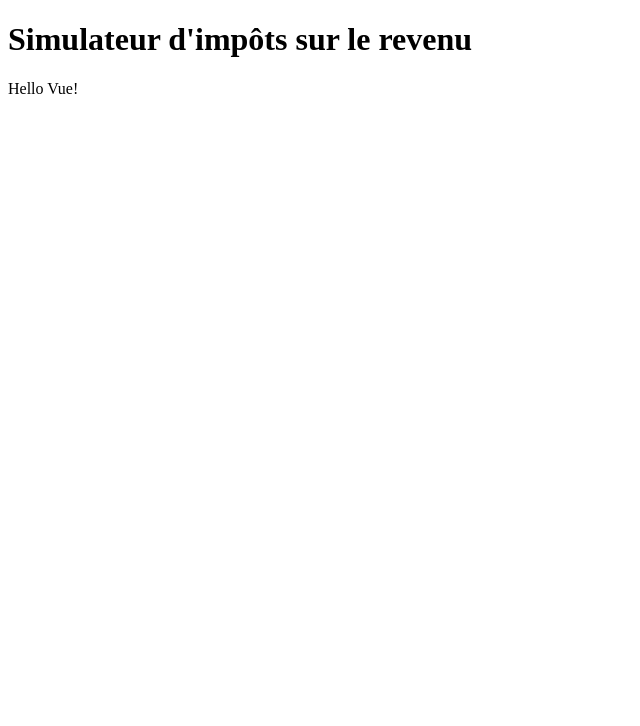
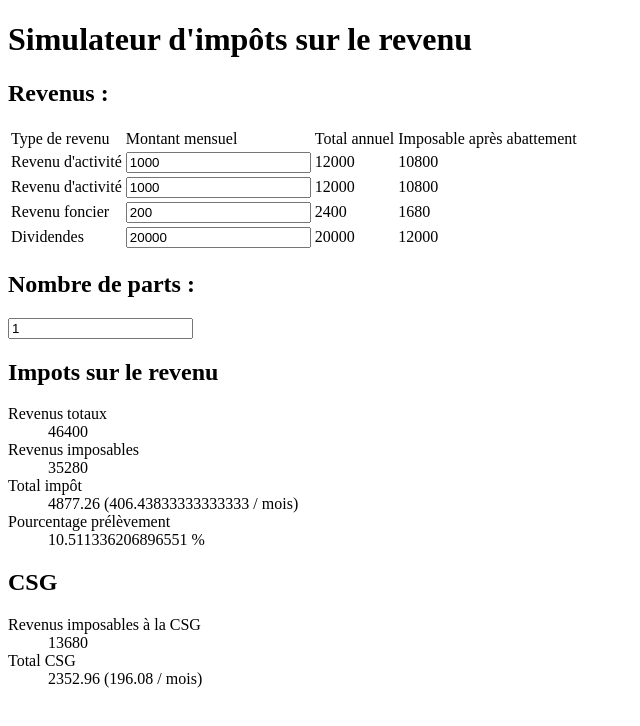
Before and after one commit to glacasa/simulateur-impots, a plain HTML site: page index.html in a window 1280 px wide. Shown: the whole page, without its empty margins (0-640 px from the left). Drawn offline with Linux system fonts and the light colour scheme.

Commit message:
Calcul des impots

```diff
--- a/impots.js
+++ b/impots.js
@@ -1,7 +1,77 @@
+var app = new Vue({
+  el: "#app",
+  data: {
+    revenus: [
+      new Salaire(1000),
+      new Salaire(1000),
+      new Loyer(200),
+      new Dividende(20000)
+    ],
+    parts: 1,
+    bareme: [
+      // Barème 2018
+      // https://fr.wikipedia.org/wiki/Bar%C3%A8mes_de_l%27imp%C3%B4t_sur_le_revenu_en_France
+      { min: 0, max: 9807, taux: 0 },
+      { min: 9807, max: 27086, taux: 0.14 },
+      { min: 27086, max: 72617, taux: 0.3 },
+      { min: 72617, max: 153783, taux: 0.41 },
+      { min: 153783, max: Number.MAX_VALUE, taux: 0.45 }
+    ]
+  },
+  computed: {
+    revenusTotaux: function() {
+      let total = 0;
+      for (let i = 0; i < this.revenus.length; i++) {
+        total += this.revenus[i].montantAnnuel();
+      }
+      return total;
+    },
+    totalImposable: function() {
+      let total = 0;
+      for (let i = 0; i < this.revenus.length; i++) {
+        total += this.revenus[i].montantImposable();
+      }
+      return total;
+    },
+    totalImposableCsg: function() {
+      let total = 0;
+      for (let i = 0; i < this.revenus.length; i++) {
+        if (this.revenus[i].csg) {
+          total += this.revenus[i].montantImposable();
+        }
+      }
+      return total;
+    },
 
-var app = new Vue({
-    el: '#app',
-    data: {
-      message: 'Hello Vue!'
+    imposableParPart() {
+      return this.totalImposable / this.parts;
+    },
+
+    montantImpotParPart() {
+      let total = 0;
+      var imposable = this.imposableParPart;
+      for (let i = 0; i < this.bareme.length; i++) {
+        let tranche = this.bareme[i];
+        if (imposable > tranche.min) {
+          let max = imposable;
+          if (imposable > tranche.max) {
+            max = tranche.max;
+          }
+          total += (max - tranche.min) * tranche.taux;
+        }
+      }
+      return total;
+    },
+    montantTotalImpot() {
+      return this.montantImpotParPart * this.parts;
+    },
+
+    montantTotalCsg(){
+        return this.totalImposableCsg * 0.172;
+    },
+
+    pourcentagePrelevement() {
+      return (this.montantTotalImpot / this.revenusTotaux) * 100;
     }
-  })
+  }
+});
--- a/index.html
+++ b/index.html
@@ -8,10 +8,50 @@
     <h1>Simulateur d'impôts sur le revenu</h1>
 
     <div id="app">
-        {{ message }}
+      <h2>Revenus :</h2>
+      <table>
+        <thead>
+          <td>Type de revenu</td>
+          <td>Montant mensuel</td>
+          <!-- <td>Période</td> -->
+          <td>Total annuel</td>
+          <td>Imposable après abattement</td>
+        </thead>
+        <tr v-for="revenu in revenus">
+          <td>{{ revenu.type }}</td>
+          <td><input type="number" v-model="revenu.montant" step="0.01" /></td>
+          <!-- <td><input v-model="revenu.multiplicateur" /></td> -->
+          <td>{{ revenu.montantAnnuel() }}</td>
+          <td>{{ revenu.montantImposable() }}</td>
+        </tr>
+      </table>
+
+      <h2>Nombre de parts :</h2>
+      <input v-model="parts" type="number" step="0.5" />
+
+      <h2>Impots sur le revenu</h2>
+      <dl>
+        <dt>Revenus totaux</dt>
+        <dd>{{ revenusTotaux }}</dd>
+        <dt>Revenus imposables</dt>
+        <dd>{{ totalImposable }}</dd>
+        <dt>Total impôt</dt>
+        <dd>{{ montantTotalImpot }} ({{ montantTotalImpot / 12 }} / mois)</dd>
+        <dt>Pourcentage prélèvement</dt>
+        <dd>{{ pourcentagePrelevement }} %</dd>
+      </dl>
+
+      <h2>CSG</h2>
+      <dl>
+        <dt>Revenus imposables à la CSG</dt>
+        <dd>{{ totalImposableCsg }}</dd>
+        <dt>Total CSG</dt>
+        <dd>{{ montantTotalCsg }} ({{ montantTotalCsg / 12 }} / mois)</dd>
+      </dl>
     </div>
 
     <script src="vue/vue.js"></script>
+    <script src="revenus.js"></script>
     <script src="impots.js"></script>
   </body>
 </html>
--- /dev/null
+++ b/revenus.js
@@ -0,0 +1,35 @@
+class Revenu {
+  constructor(type, montant, multiplicateur, abattement, csg) {
+    this.type = type;
+    this.montant = montant;
+    this.multiplicateur = multiplicateur;
+    this.abattement = abattement;
+    this.csg = csg;
+  }
+
+  montantAnnuel() {
+    return this.montant * this.multiplicateur;
+  }
+
+  montantImposable() {
+    return Math.round(this.montantAnnuel()) * (1 - this.abattement);
+  }
+}
+
+class Salaire extends Revenu {
+  constructor(montant) {
+    super("Revenu d'activité", montant, 12, 0.1, false);
+  }
+}
+
+class Loyer extends Revenu {
+  constructor(montant) {
+    super("Revenu foncier", montant, 12, 0.3, true);
+  }
+}
+
+class Dividende extends Revenu {
+  constructor(montant) {
+    super("Dividendes", montant, 1, 0.4, true);
+  }
+}
```
